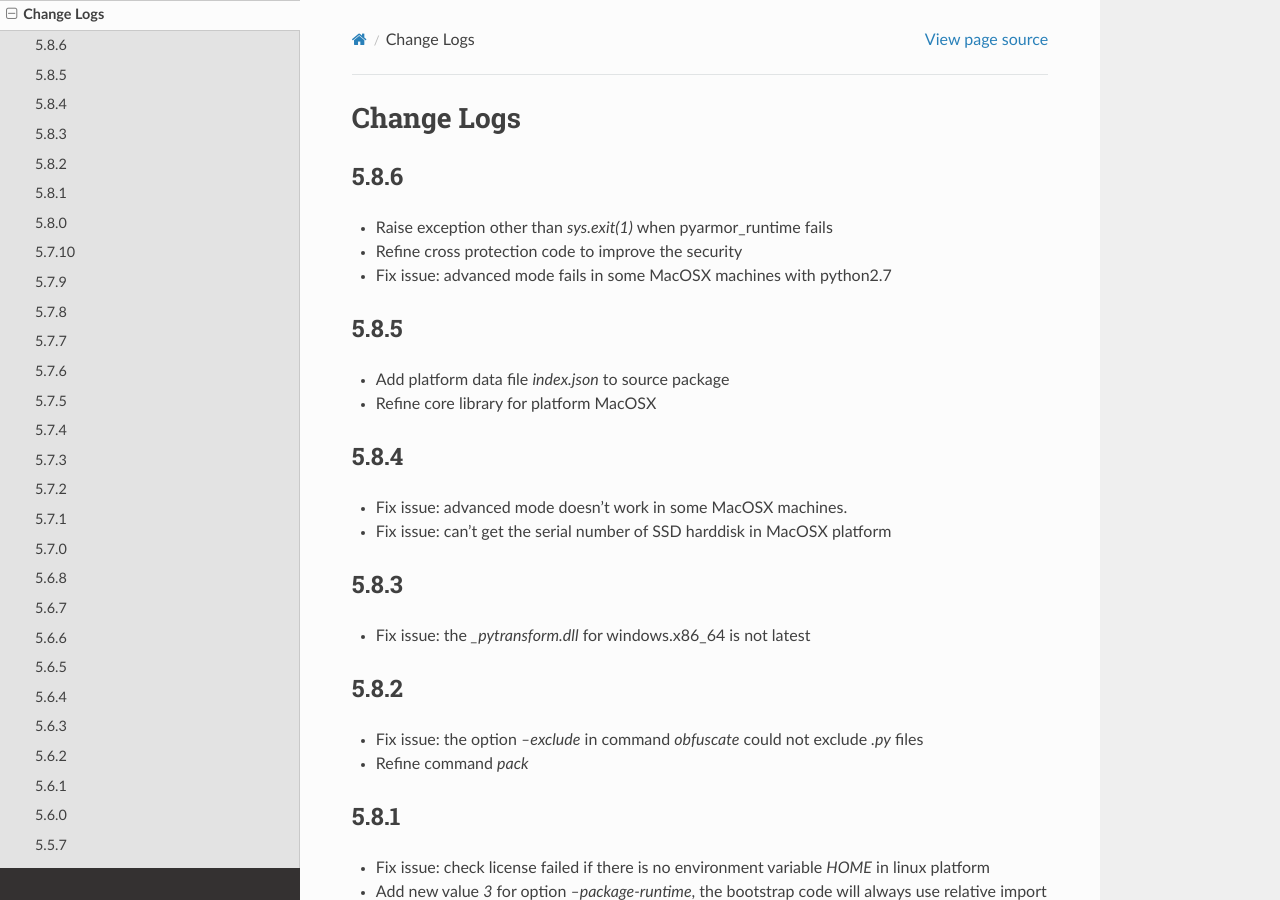
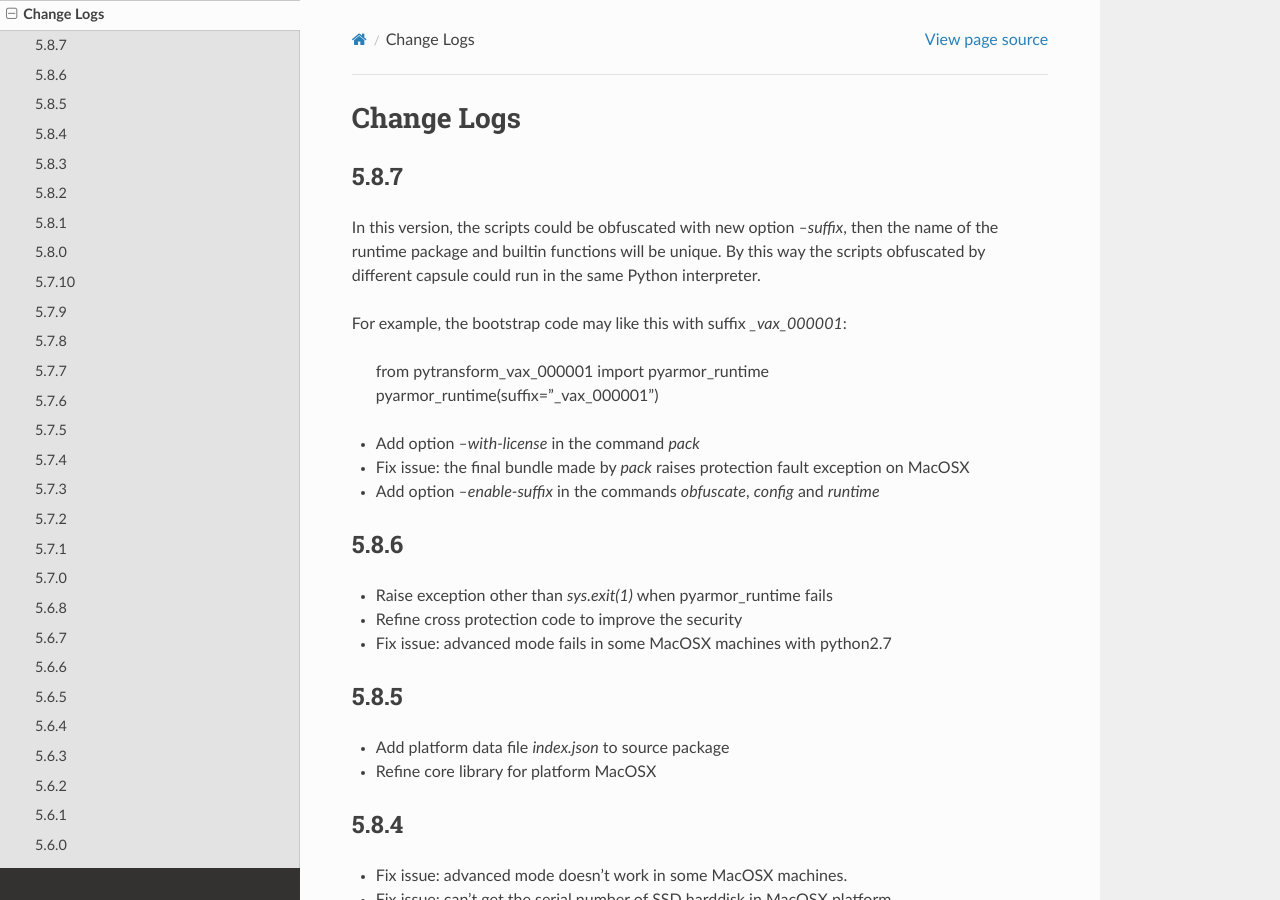
Before and after one commit to dashingsoft/pyarmor, a Sphinx documentation site: the page built from docs/change-logs.rst, in a window 1280 px wide and 900 px high. Built offline with Sphinx 7.4.7 and the Read the Docs theme 2.0.0, drawn with Linux system fonts in a browser that asks for light colours.

Commit message:
Add change logs

```diff
--- a/docs/change-logs.rst
+++ b/docs/change-logs.rst
@@ -2,6 +2,23 @@
 
 Change Logs
 ===========
+
+5.8.7
+-----
+
+In this version, the scripts could be obfuscated with new option `--suffix`,
+then the name of the runtime package and builtin functions will be unique. By
+this way the scripts obfuscated by different capsule could run in the same
+Python interpreter.
+
+For example, the bootstrap code may like this with suffix `_vax_000001`:
+
+    from pytransform_vax_000001 import pyarmor_runtime
+    pyarmor_runtime(suffix="_vax_000001")
+
+* Add option `--with-license` in the command `pack`
+* Fix issue: the final bundle made by `pack` raises protection fault exception on MacOSX
+* Add option `--enable-suffix` in the commands `obfuscate`, `config` and `runtime`
 
 5.8.6
 -----
```
